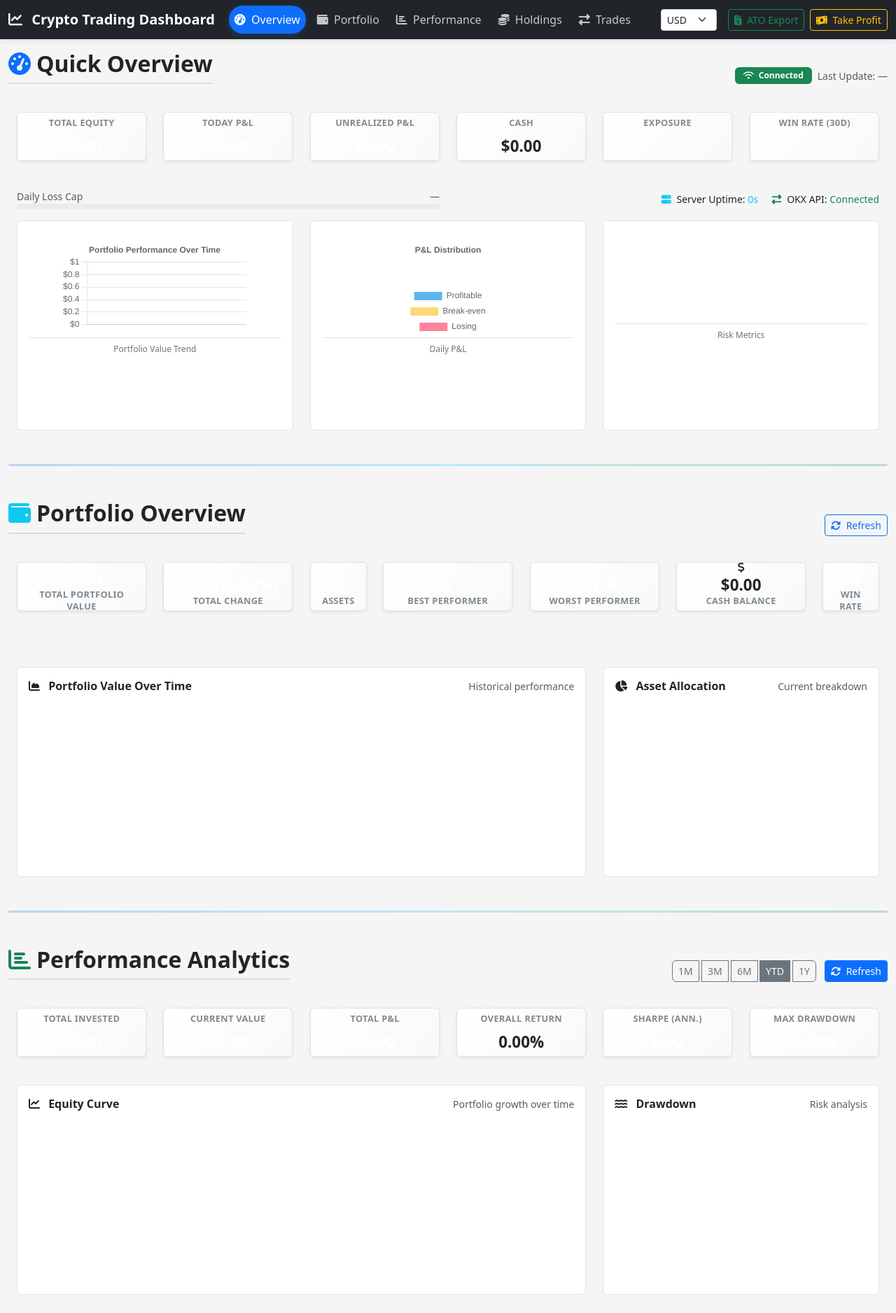
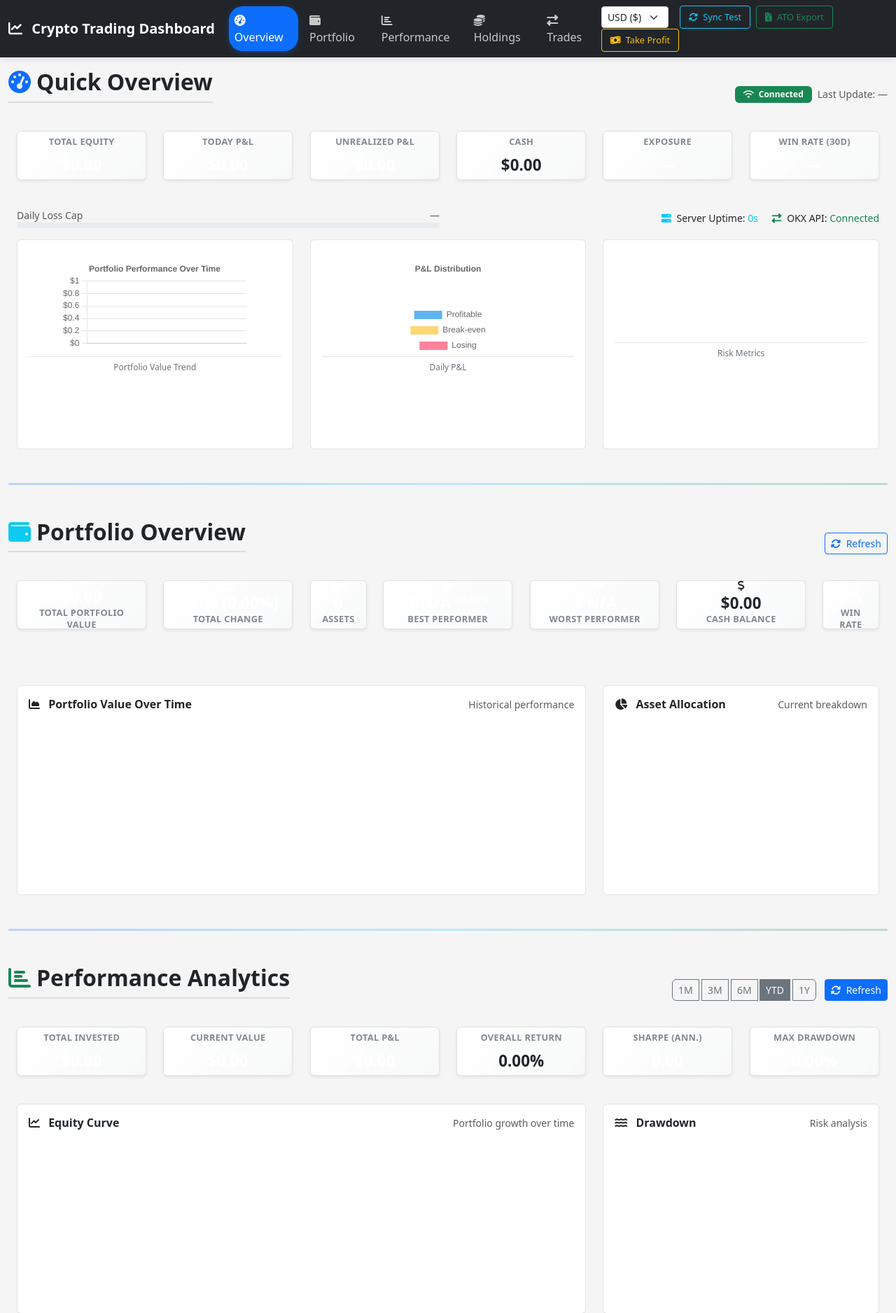
Before and after one commit to AndrewRoyceMartin/Crypto-Trader-REPLIT, a Flask app: template templates/unified_dashboard.html in a window 1280 px wide. Shown: the top 1876 px of the page at 70% size. Run offline with Flask 3, Linux system fonts and the light colour scheme; the template is opened without the code that fills it, so the values that code supplies are empty; a map, chart or similar area stays blank; parts of the project's set-up code (start-up, migrations or seed data) failed here and were passed over.

Commit message:
Refine dashboard navigation controls for better user experience
Update HTML and CSS to adjust spacing and layout of navigation elements, including currency selection and action buttons, for improved usability across different screen sizes.

Replit-Commit-Author: Agent
Replit-Commit-Session-Id: 93a6cbba-caa0-4949-9113-2ed8f4be887e
Replit-Commit-Checkpoint-Type: full_checkpoint
Replit-Commit-Screenshot-Url: https://storage.googleapis.com/screenshot-production-us-central1/47c9c798-b0c1-4791-9090-157d07a27bb9/93a6cbba-caa0-4949-9113-2ed8f4be887e/Bb4Sq8I

```diff
--- a/static/style.css
+++ b/static/style.css
@@ -526,6 +526,22 @@ html {
     max-height: 250px;
 }
 
+/* Enhanced Navigation Controls */
+.navbar-nav .nav-item .d-flex {
+    gap: 0.5rem;
+}
+
+.navbar .btn-sm {
+    font-size: 0.8rem;
+    padding: 0.375rem 0.75rem;
+    white-space: nowrap;
+}
+
+.navbar .currency-select {
+    min-width: 90px;
+    font-weight: 500;
+}
+
 /* Responsive section spacing */
 @media (max-width: 768px) {
     .section-divider {
@@ -544,6 +560,21 @@ html {
         font-size: 0.875rem;
         padding: 0.375rem 0.75rem;
         margin: 0.125rem;
+    }
+
+    /* Mobile-specific navbar adjustments */
+    .navbar-nav .nav-item .d-flex {
+        gap: 0.25rem;
+    }
+
+    .navbar .btn-sm {
+        font-size: 0.75rem;
+        padding: 0.25rem 0.5rem;
+    }
+
+    .navbar .currency-select {
+        min-width: 75px;
+        font-size: 0.8rem;
     }
 }
 
--- a/templates/unified_dashboard.html
+++ b/templates/unified_dashboard.html
@@ -47,22 +47,39 @@
                 </div>
             </div>
 
-            <!-- Right side controls -->
+            <!-- Right side controls - Primary Actions -->
             <div class="navbar-nav ms-auto">
-                <div class="nav-item d-flex align-items-center">
-                    <div class="me-3">
+                <div class="nav-item d-flex align-items-center flex-wrap">
+                    <!-- Currency Selector -->
+                    <div class="me-3 mb-1 mb-lg-0">
+                        <label for="currency-selector" class="visually-hidden">Currency</label>
                         <select class="form-select form-select-sm currency-select" id="currency-selector" onchange="changeCurrency()">
-                            <option value="USD" selected>USD</option>
-                            <option value="AUD">AUD</option>
-                            <option value="EUR">EUR</option>
-                            <option value="GBP">GBP</option>
+                            <option value="USD" selected>USD ($)</option>
+                            <option value="AUD">AUD ($)</option>
+                            <option value="EUR">EUR (€)</option>
+                            <option value="GBP">GBP (£)</option>
                         </select>
                     </div>
-                    <button class="btn btn-outline-success btn-sm me-2" onclick="exportATOTax()">
-                        <i class="fas fa-file-invoice-dollar me-1"></i> ATO Export
+
+                    <!-- Sync Test Button -->
+                    <a class="btn btn-outline-info btn-sm me-2 mb-1 mb-lg-0" href="{{ url_for('test_sync_data') }}" target="_blank">
+                        <i class="fas fa-sync-alt me-1"></i>
+                        <span class="d-none d-md-inline">Sync Test</span>
+                        <span class="d-md-none">Sync</span>
+                    </a>
+
+                    <!-- ATO Export Button -->
+                    <button class="btn btn-outline-success btn-sm me-2 mb-1 mb-lg-0" onclick="exportATOTax()" title="Export ATO-compliant tax records">
+                        <i class="fas fa-file-invoice-dollar me-1"></i>
+                        <span class="d-none d-md-inline">ATO Export</span>
+                        <span class="d-md-none">ATO</span>
                     </button>
-                    <button class="btn btn-outline-warning btn-sm" id="take-profit-btn" onclick="executeTakeProfit()">
-                        <i class="fas fa-money-bill-wave me-1"></i> Take Profit
+
+                    <!-- Take Profit Button -->
+                    <button class="btn btn-outline-warning btn-sm mb-1 mb-lg-0" id="take-profit-btn" onclick="executeTakeProfit()" title="Execute take profit trades for positions above 2% profit">
+                        <i class="fas fa-money-bill-wave me-1"></i>
+                        <span class="d-none d-md-inline">Take Profit</span>
+                        <span class="d-md-none">Profit</span>
                     </button>
                 </div>
             </div>
```
